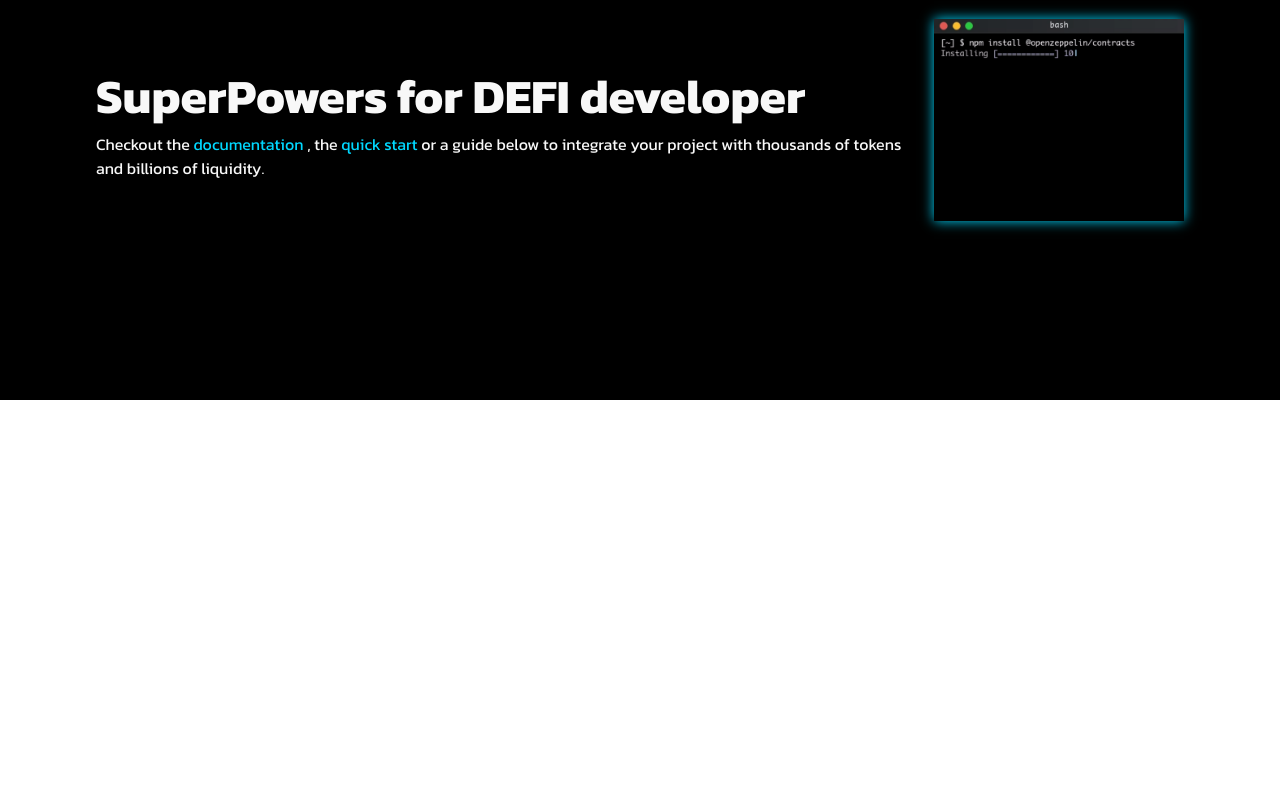
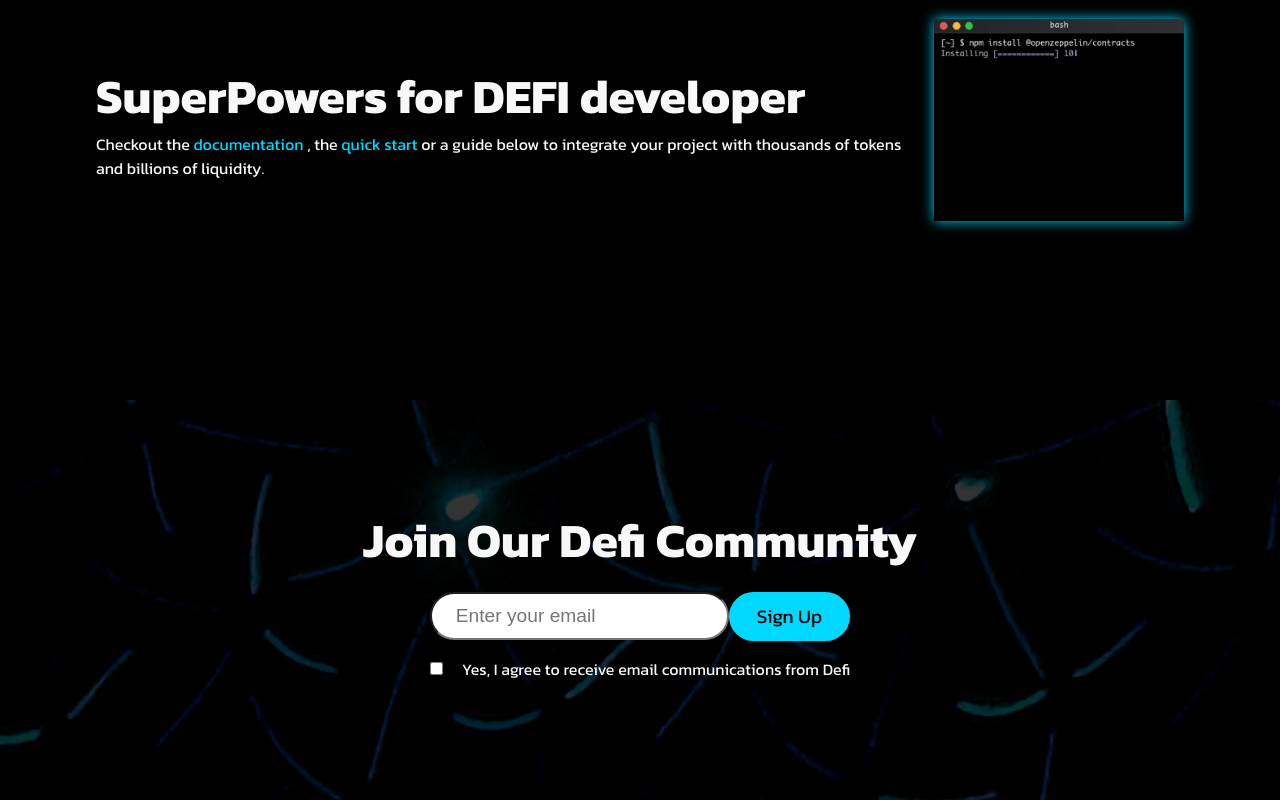
Before and after one commit to EvgeniyKucheryavenko/DefiWebsite, a React (Create React App) app: page / in a window 1280 px wide. Shown: the part 1833-2633 px from the top of the page. Before the commit the page ends 2233 px from the top, so only its background shows below. Built offline with nearby package versions, Linux system fonts and the light colour scheme.

Commit message:
added Footer

```diff
--- a/src/App.jsx
+++ b/src/App.jsx
@@ -3,7 +3,7 @@ import Navbar from "./components/navbar/Navbar";
 import Hero from './components/hero/Hero';
 import About from "./components/About/About";
 import Developer from "./components/developer/Developer";
-
+import Subscribe from "./components/subcribe/Subscribe";
 const App = () => {
     return (
         <div>
@@ -11,6 +11,7 @@ const App = () => {
             <Hero/>
             <About/>
             <Developer/>
+            <Subscribe/>
         </div>
     );
 };
--- a/src/components/subcribe/Subscribe.jsx
+++ b/src/components/subcribe/Subscribe.jsx
@@ -1,9 +1,21 @@
 import React from 'react';
+import './subscribe.css';
 
 const Subscribe = () => {
     return (
-        <div>
-
+        <div className="subscribe">
+            <div className="content">
+                <h2>Join Our Defi Community</h2>
+                <form action="">
+                    <div className="form-container display-col">
+                        <input type="email" placeholder="Enter your email"/>
+                        <button className="btn">Sign Up</button>
+                    </div>
+                    <div className="form-container">
+                        <input type="checkbox"/><p>Yes, I agree to receive email communications from Defi</p>
+                    </div>
+                </form>
+            </div>
         </div>
     );
 };
--- a/src/components/subcribe/subscribe.css
+++ b/src/components/subcribe/subscribe.css
@@ -0,0 +1,50 @@
+.subscribe {
+    background-color: rgba(0,0,0,.8);
+    color: #f8f8f8;
+    height: 50vh;
+    width: 100%;
+    position: relative;
+    padding: 1rem;
+}
+
+.subscribe:before {
+    content: "";
+    background: url("../../assets/subscribe.jpg") no-repeat center center;
+    height: 100%;
+    width: 100%;
+    position: absolute;
+    top: 0;
+    left: 0;
+    z-index: -1;
+}
+.subscribe .content {
+    display: flex;
+    flex-direction: column;
+    justify-content: center;
+    align-items: center;
+    height: 100%;
+    width: 100%;
+    margin: auto;
+}
+.subscribe .form-container {
+    display: flex;
+    justify-content: space-between;
+    align-items: center;
+    width: 100%;
+    margin: 1rem 0;
+}
+
+.subscribe input {
+    padding: .7rem 1.5rem;
+    font-size: 1.2rem;
+    border-radius: 50px;
+}
+.subscribe input[type='checkbox']{
+    margin-right: .5rem;
+}
+
+@media screen and (max-width: 495px){
+    .subscribe .display-col {
+        flex-direction: column;
+    }
+}
```
